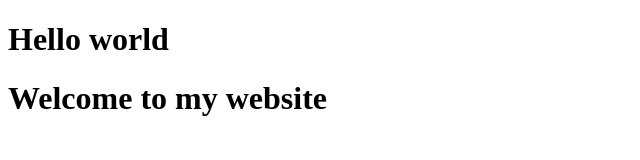
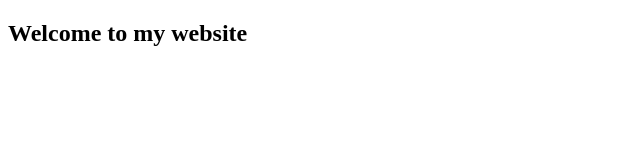
Before and after one commit to SupangkanaT/testGit, a plain HTML site: page index.html in a window 1280 px wide. Shown: the whole page, without its empty margins (0-640 px from the left). Drawn offline with Linux system fonts and the light colour scheme.

Commit message:
remove hello world

```diff
--- a/index.html
+++ b/index.html
@@ -4,6 +4,6 @@
     <title>Test for GIHUB</title>
 </head>
 <body>
-    <h1> Hello world </h1>
-    <h1> Welcome to my website </h1>
+
+    <h2> Welcome to my website </h2>
 </body>
```
